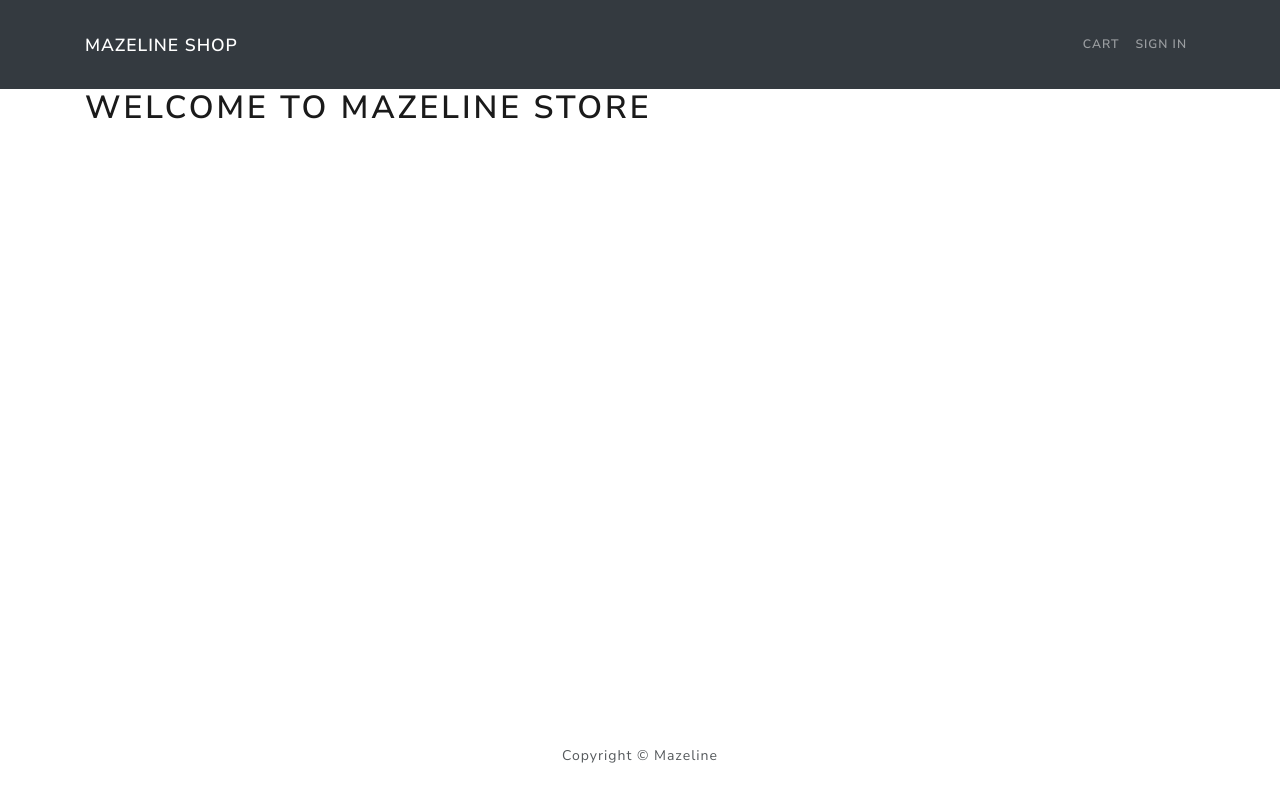
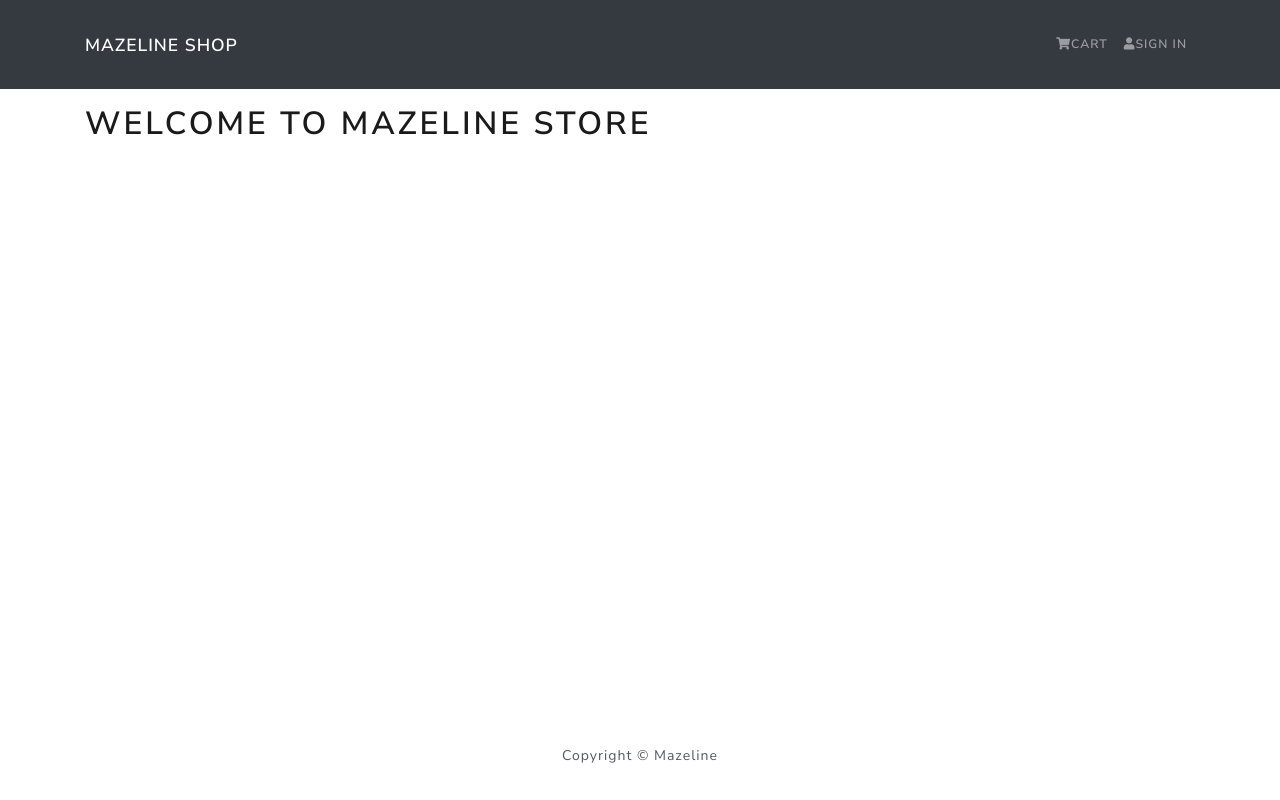
Before and after one commit to elegant-codes/Mazeline-proshop, a React (Create React App) app in the folder frontend/: page / in a window 1280 px wide. Built offline with nearby package versions, Linux system fonts and the light colour scheme.

Commit message:
centered Navbar

```diff
--- a/frontend/public/index.html
+++ b/frontend/public/index.html
@@ -12,7 +12,7 @@
     <link rel="apple-touch-icon" href="%PUBLIC_URL%/logo192.png" />
 
     <link rel="manifest" href="%PUBLIC_URL%/manifest.json" />
-
+    <link rel="stylesheet" href="https://cdnjs.cloudflare.com/ajax/libs/font-awesome/5.15.1/css/all.min.css" />
     <title>Welcome to Mazeline</title>
   </head>
   <body>
--- a/frontend/src/App.js
+++ b/frontend/src/App.js
@@ -7,7 +7,7 @@
   return (
     <>
       <Header/>
-      <main>
+      <main className="py-3">
         <Container>
           <h1>Welcome to mazeline store</h1>
         </Container>
--- a/frontend/src/components/Header.js
+++ b/frontend/src/components/Header.js
@@ -10,8 +10,8 @@
         <Navbar.Toggle aria-controls="basic-navbar-nav" />
         <Navbar.Collapse id="basic-navbar-nav">
           <Nav className="ml-auto">
-            <Nav.Link href="/cart">Cart</Nav.Link>
-            <Nav.Link href="/login">Sign In</Nav.Link>
+            <Nav.Link href="/cart"><i className="fas fa-shopping-cart"></i>Cart</Nav.Link>
+            <Nav.Link href="/login"><i className="fas fa-user"></i>Sign In</Nav.Link>
           </Nav>
         </Navbar.Collapse>
         </Container>
```
Also changed, not shown: 1 other file (tests, documents, lock files or other folders).
